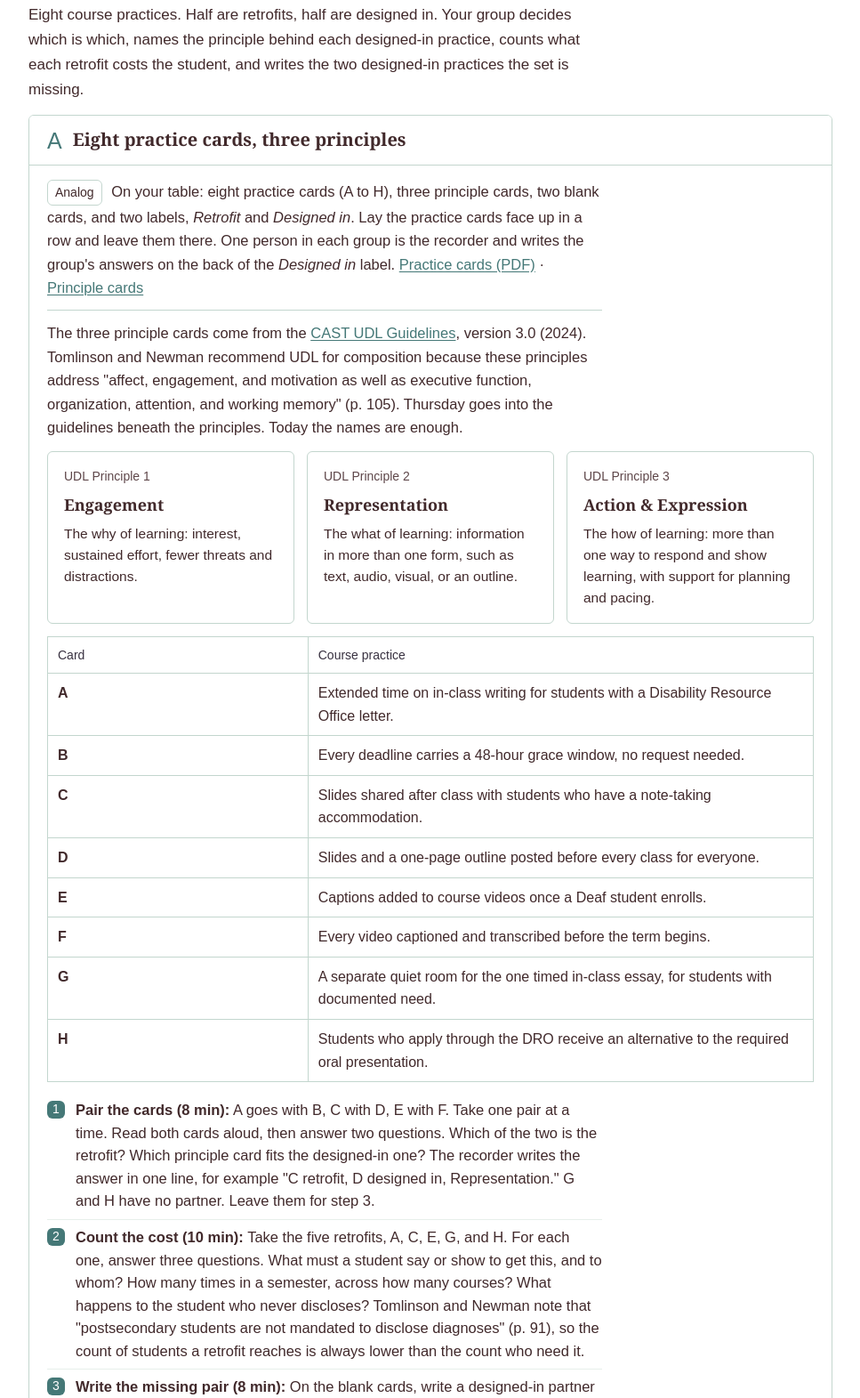
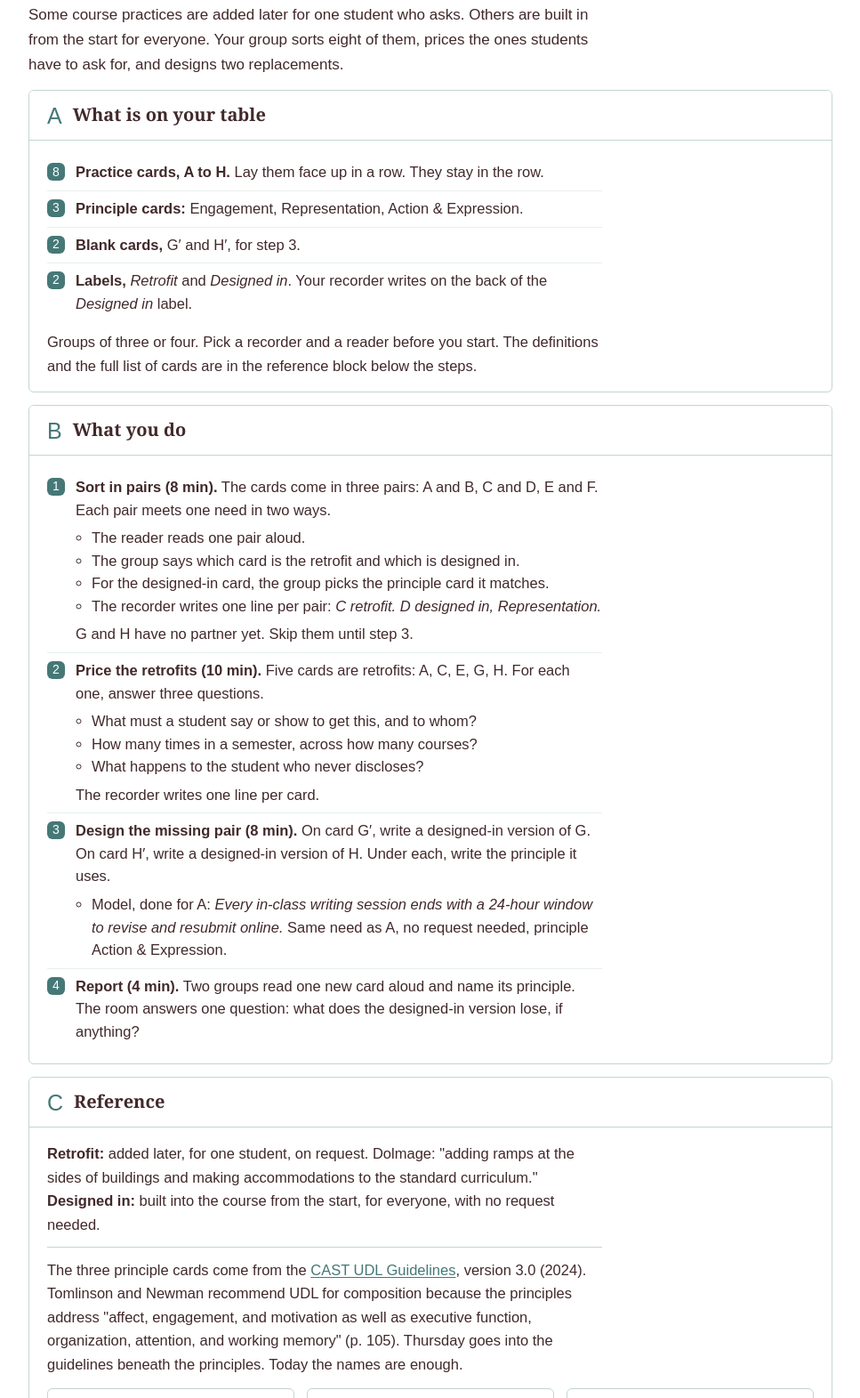
Before and after one commit to kkcole-gif/511, a plain HTML site: page nov03_workshop.html in a window 1280 px wide. Shown: the part 2171-3742 px from the top of the page at 89% size, without its empty margins (156-1123 px from the left). Drawn offline with Linux system fonts and the light colour scheme.

Commit message:
Nov 3: activity rebuilt as three blocks, table setup, steps with sub-lists, reference last
Co-Authored-By: Claude Fable 5.1 <noreply@anthropic.com>
Claude-Session: https://claude.ai/code/session_014g29eFZ2ejejGJQVbHLJC6

```diff
--- a/nov03_workshop.html
+++ b/nov03_workshop.html
@@ -781,19 +781,88 @@
       <h2 class="section-title" id="h-sort">Retrofit or Design?</h2>
       <div class="section-pace">30 min</div>
     </div>
-    <p class="lede">Eight course practices. Half are retrofits, half are designed in. Your group decides which is which, names the principle behind each designed-in practice, counts what each retrofit costs the student, and writes the two designed-in practices the set is missing.</p>
+    <p class="lede">Some course practices are added later for one student who asks. Others are built in from the start for everyone. Your group sorts eight of them, prices the ones students have to ask for, and designs two replacements.</p>
 
     <div class="activity-block">
       <div class="activity-header">
         <span class="activity-num">A</span>
         <div class="activity-meta">
-          <div class="activity-title">Eight practice cards, three principles</div>
+          <div class="activity-title">What is on your table</div>
         </div>
       </div>
       <div class="activity-body">
-        <p class="activity-framing"><span class="mode-tag">Analog</span> On your table: eight practice cards (A to H), three principle cards, two blank cards, and two labels, <em>Retrofit</em> and <em>Designed in</em>. Lay the practice cards face up in a row and leave them there. One person in each group is the recorder and writes the group's answers on the back of the <em>Designed in</em> label. <a href="nov03_practice_cards.pdf" target="_blank" rel="noopener">Practice cards (PDF)</a> · <a href="nov03_udl_principle_cards.html" target="_blank" rel="noopener">Principle cards</a></p>
+        <ul class="step-list">
+          <li class="step-row"><div class="step-n">8</div><div><strong>Practice cards, A to H.</strong> Lay them face up in a row. They stay in the row.</div></li>
+          <li class="step-row"><div class="step-n">3</div><div><strong>Principle cards:</strong> Engagement, Representation, Action &amp; Expression.</div></li>
+          <li class="step-row"><div class="step-n">2</div><div><strong>Blank cards,</strong> G&#8242; and H&#8242;, for step 3.</div></li>
+          <li class="step-row"><div class="step-n">2</div><div><strong>Labels,</strong> <em>Retrofit</em> and <em>Designed in</em>. Your recorder writes on the back of the <em>Designed in</em> label.</div></li>
+        </ul>
+        <p class="activity-framing" style="border-bottom:none;padding-bottom:0;margin:10px 0 0;">Groups of three or four. Pick a recorder and a reader before you start. The definitions and the full list of cards are in the reference block below the steps.</p>
+      </div>
+    </div>
 
-        <p class="activity-framing" style="border-bottom:none;padding-bottom:0;margin-bottom:6px;">The three principle cards come from the <a href="https://udlguidelines.cast.org/" target="_blank" rel="noopener">CAST UDL Guidelines</a>, version 3.0 (2024). Tomlinson and Newman recommend UDL for composition because these principles address "affect, engagement, and motivation as well as executive function, organization, attention, and working memory" (p. 105). Thursday goes into the guidelines beneath the principles. Today the names are enough.</p>
+    <div class="activity-block">
+      <div class="activity-header">
+        <span class="activity-num">B</span>
+        <div class="activity-meta">
+          <div class="activity-title">What you do</div>
+        </div>
+      </div>
+      <div class="activity-body">
+        <ul class="step-list">
+          <li class="step-row">
+            <div class="step-n">1</div>
+            <div>
+              <strong>Sort in pairs (8 min).</strong> The cards come in three pairs: A and B, C and D, E and F. Each pair meets one need in two ways.
+              <ul style="margin:6px 0 0 18px;">
+                <li>The reader reads one pair aloud.</li>
+                <li>The group says which card is the retrofit and which is designed in.</li>
+                <li>For the designed-in card, the group picks the principle card it matches.</li>
+                <li>The recorder writes one line per pair: <em>C retrofit. D designed in, Representation.</em></li>
+              </ul>
+              <span style="display:block;margin-top:6px;">G and H have no partner yet. Skip them until step 3.</span>
+            </div>
+          </li>
+          <li class="step-row">
+            <div class="step-n">2</div>
+            <div>
+              <strong>Price the retrofits (10 min).</strong> Five cards are retrofits: A, C, E, G, H. For each one, answer three questions.
+              <ul style="margin:6px 0 0 18px;">
+                <li>What must a student say or show to get this, and to whom?</li>
+                <li>How many times in a semester, across how many courses?</li>
+                <li>What happens to the student who never discloses?</li>
+              </ul>
+              <span style="display:block;margin-top:6px;">The recorder writes one line per card.</span>
+            </div>
+          </li>
+          <li class="step-row">
+            <div class="step-n">3</div>
+            <div>
+              <strong>Design the missing pair (8 min).</strong> On card G&#8242;, write a designed-in version of G. On card H&#8242;, write a designed-in version of H. Under each, write the principle it uses.
+              <ul style="margin:6px 0 0 18px;">
+                <li>Model, done for A: <em>Every in-class writing session ends with a 24-hour window to revise and resubmit online.</em> Same need as A, no request needed, principle Action &amp; Expression.</li>
+              </ul>
+            </div>
+          </li>
+          <li class="step-row">
+            <div class="step-n">4</div>
+            <div><strong>Report (4 min).</strong> Two groups read one new card aloud and name its principle. The room answers one question: what does the designed-in version lose, if anything?</div>
+          </li>
+        </ul>
+      </div>
+    </div>
+
+    <div class="activity-block">
+      <div class="activity-header">
+        <span class="activity-num">C</span>
+        <div class="activity-meta">
+          <div class="activity-title">Reference</div>
+        </div>
+      </div>
+      <div class="activity-body">
+        <p class="activity-framing"><strong>Retrofit:</strong> added later, for one student, on request. Dolmage: "adding ramps at the sides of buildings and making accommodations to the standard curriculum." <strong>Designed in:</strong> built into the course from the start, for everyone, with no request needed.</p>
+
+        <p class="activity-framing" style="border-bottom:none;padding-bottom:0;margin-bottom:6px;">The three principle cards come from the <a href="https://udlguidelines.cast.org/" target="_blank" rel="noopener">CAST UDL Guidelines</a>, version 3.0 (2024). Tomlinson and Newman recommend UDL for composition because the principles address "affect, engagement, and motivation as well as executive function, organization, attention, and working memory" (p. 105). Thursday goes into the guidelines beneath the principles. Today the names are enough.</p>
         <div class="three-col">
           <div class="reading-card">
             <div class="reading-label">UDL Principle 1</div>
@@ -812,6 +881,8 @@
           </div>
         </div>
 
+        <p class="activity-framing" style="border-bottom:none;padding-bottom:0;margin-bottom:6px;">For step 2: Tomlinson and Newman note that "postsecondary students are not mandated to disclose diagnoses" (p. 91), so a retrofit reaches fewer students than need it. For step 3, their participants name what helps: varied assignment genres, specific criteria, tasks broken into manageable units, response consistent with those criteria, and ample time and scaffolding (p. 105).</p>
+
         <table class="board" aria-label="Practice cards">
           <thead><tr><th>Card</th><th>Course practice</th></tr></thead>
           <tbody>
@@ -825,25 +896,7 @@
             <tr><td>H</td><td style="font-weight:400;">Students who apply through the DRO receive an alternative to the required oral presentation.</td></tr>
           </tbody>
         </table>
-
-        <ul class="step-list" style="margin-top:12px;">
-          <li class="step-row">
-            <div class="step-n">1</div>
-            <div><strong>Pair the cards (8 min):</strong> A goes with B, C with D, E with F. Take one pair at a time. Read both cards aloud, then answer two questions. Which of the two is the retrofit? Which principle card fits the designed-in one? The recorder writes the answer in one line, for example "C retrofit, D designed in, Representation." G and H have no partner. Leave them for step 3.</div>
-          </li>
-          <li class="step-row">
-            <div class="step-n">2</div>
-            <div><strong>Count the cost (10 min):</strong> Take the five retrofits, A, C, E, G, and H. For each one, answer three questions. What must a student say or show to get this, and to whom? How many times in a semester, across how many courses? What happens to the student who never discloses? Tomlinson and Newman note that "postsecondary students are not mandated to disclose diagnoses" (p. 91), so the count of students a retrofit reaches is always lower than the count who need it.</div>
-          </li>
-          <li class="step-row">
-            <div class="step-n">3</div>
-            <div><strong>Write the missing pair (8 min):</strong> On the blank cards, write a designed-in partner for G and one for H. Under each, write the principle it uses. Here is the move, done for card A: "Every in-class writing session ends with a 24-hour window to revise and resubmit online." Same need as A, and nobody has to ask. Tomlinson and Newman's participants point toward what helps: varied assignment genres, specific criteria, tasks broken into manageable units, response consistent with those criteria, and ample time and scaffolding (p. 105).</div>
-          </li>
-          <li class="step-row">
-            <div class="step-n">4</div>
-            <div><strong>Report (4 min):</strong> Two groups read their new card for G or H and name its principle. What does the designed-in version lose, if anything?</div>
-          </li>
-        </ul>
+        <p class="activity-framing" style="border-bottom:none;padding-bottom:0;margin:10px 0 0;"><a href="nov03_practice_cards.pdf" target="_blank" rel="noopener">Practice cards (PDF)</a> · <a href="nov03_udl_principle_cards.html" target="_blank" rel="noopener">Principle cards</a></p>
       </div>
     </div>
 
```
Also changed, not shown: preview/nov03_workshop.html (+76 -23 lines).
